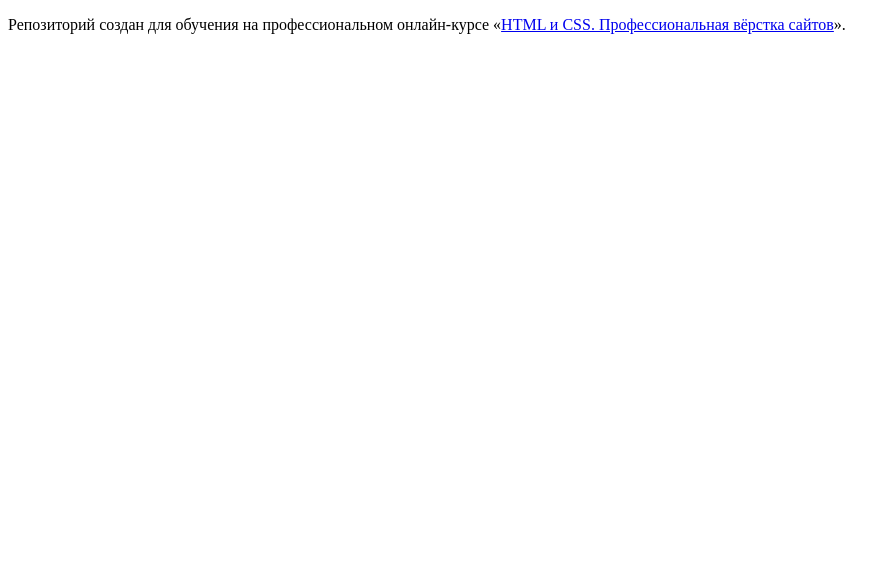
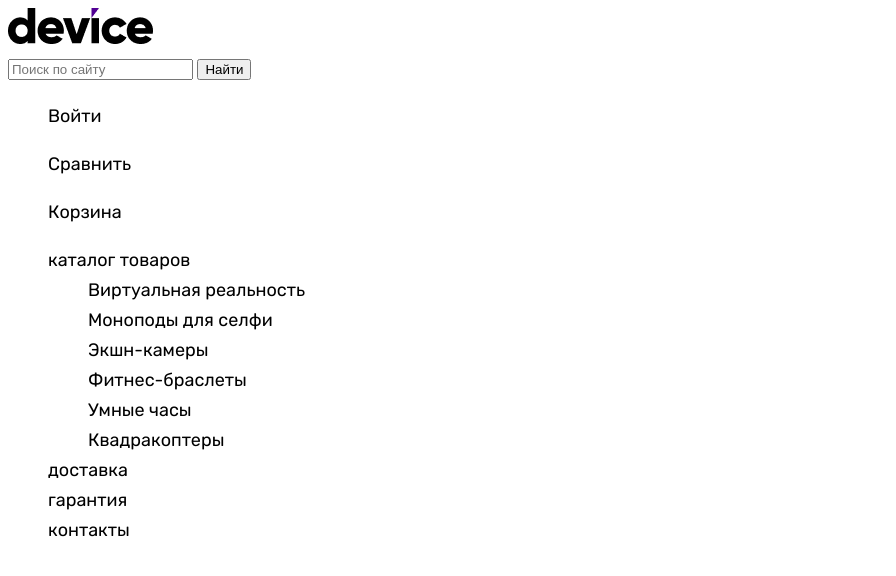
Before and after one commit to SergejNikolaev/2267961-device-36, a plain HTML site: page index.html in a window 1280 px wide. Shown: the whole page, without its empty margins (0-896 px from the left). Drawn offline with Linux system fonts and the light colour scheme.

Commit message:
Добавляет шапку

```diff
--- a/index.html
+++ b/index.html
@@ -1,12 +1,75 @@
 <!DOCTYPE html>
 <html lang="ru">
   <head>
-    <meta charset="utf-8">
+    <meta charset="utf-8" />
     <title>HTML Academy: Девайс</title>
+    <link rel="stylesheet" href="style.css" />
   </head>
+
   <body>
-
-    <p>Репозиторий создан для обучения на профессиональном онлайн‑курсе «<a href="https://htmlacademy.ru/intensive/htmlcss">HTML и CSS. Профессиональная вёрстка сайтов</a>».</p>
-
+    <header>
+      <div class="container">
+        <nav class="navigation">
+          <a class="navigation-link-logo" href="#">
+            <img
+              class="device-logo"
+              src="images/logo.jpg"
+              alt="device"
+              width="145px"
+              height="36px"
+            />
+          </a>
+          <form class="form" action="https://echo.htmlacademy.ru" method="post">
+            <input
+              class="form-search"
+              type="search"
+              name="search"
+              id="search"
+              placeholder="Поиск по сайту"
+              required
+            />
+            <label class="visually-hidden" for="search">Поиск по сайту</label>
+            <button class="form-button-search" type="submit">Найти</button>
+          </form>
+          <ul class="navigation-item">
+            <li class="navigation-list"><a href="#">Войти</a></li>
+          </ul>
+          <ul class="navigation-user-item">
+            <li class="navigation-user-list"><a href="#">Сравнить</a></li>
+          </ul>
+          <ul class="navigation-user-item">
+            <li class="navigation-user-list"><a href="#">Корзина</a></li>
+          </ul>
+          <ul class="catalog">
+            <li class="catalog-item">
+              <a href="#">каталог товаров</a>
+              <ul class="subcatalog">
+                <li class="subcatalog-list">
+                  <a href="#">Виртуальная реальность</a>
+                </li>
+                <li class="subcatalog-list">
+                  <a href="#">Моноподы для селфи</a>
+                </li>
+                <li class="subcatalog-list">
+                  <a href="#">Экшн-камеры</a>
+                </li>
+              </ul>
+              <ul class="subcatalog">
+                <li class="subcatalog-list"><a href="#">Фитнес-браслеты</a></li>
+                <li class="subcatalog-list"><a href="#">Умные часы</a></li>
+              </ul>
+              <ul class="subcatalog">
+                <li class="subcatalog-list"><a href="#">Квадракоптеры</a></li>
+              </ul>
+            </li>
+            <li class="catalog-item"><a href="#">доставка</a></li>
+            <li class="catalog-item"><a href="#">гарантия</a></li>
+            <li class="catalog-item"><a href="#">контакты</a></li>
+          </ul>
+        </nav>
+      </div>
+    </header>
+    <main></main>
+    <footer></footer>
   </body>
 </html>
--- /dev/null
+++ b/style.css
@@ -0,0 +1,48 @@
+@font-face {
+  font-family: rubik;
+  src: url(../2267961-device-36/fonts/rubik/rubik-400.woff2) format(woff2);
+  font-weight: 400;
+  font-style: normal;
+  font-display: swap;
+}
+
+@font-face {
+  font-family: rubik;
+  src: url(../2267961-device-36/fonts/rubik/rubik-700.woff2) format(woff2);
+  font-weight: 700;
+  font-style: normal;
+  font-display: swap;
+}
+
+@font-face {
+  font-family: raleway;
+  src: url(../2267961-device-36/fonts/raleway/raleway-800.woff2) format(woff2);
+  font-weight: 800;
+  font-style: normal;
+  font-display: swap;
+}
+.visually-hidden {
+  position: absolute;
+  width: 1px;
+  height: 1px;
+  margin: -1px;
+  border: 0;
+  padding: 0;
+  white-space: nowrap;
+  clip-path: inset(100%);
+  clip: rect(0 0 0 0);
+  overflow: hidden;
+}
+ul {
+  list-style-type: none;
+}
+a {
+  text-decoration: none;
+  color: #000000;
+}
+body {
+  font-family: "Rubik", sans-serif;
+  font-weight: 400;
+  font-size: 18px;
+  line-height: 30px;
+}
```
Also changed, not shown: images/logo.jpg (added).
